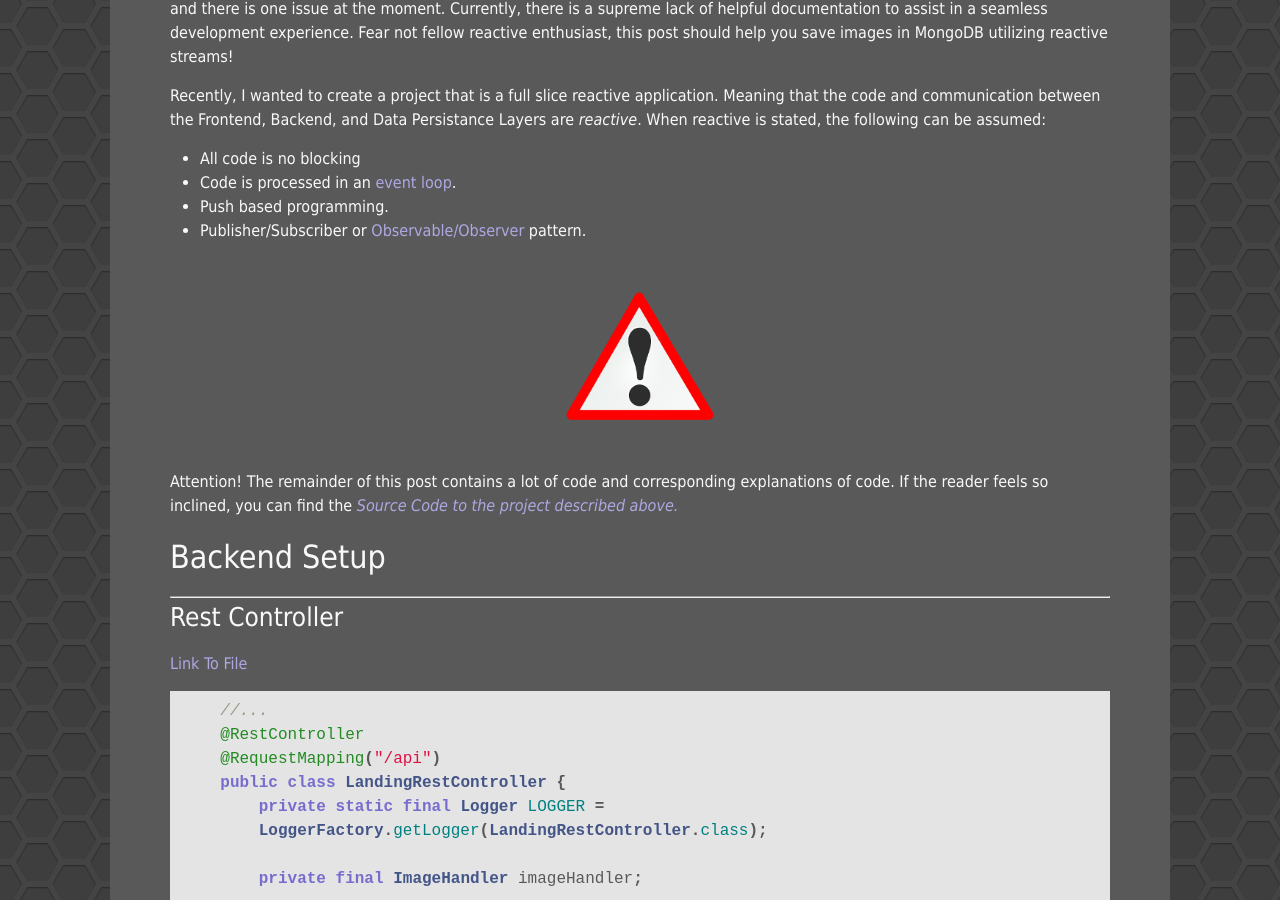
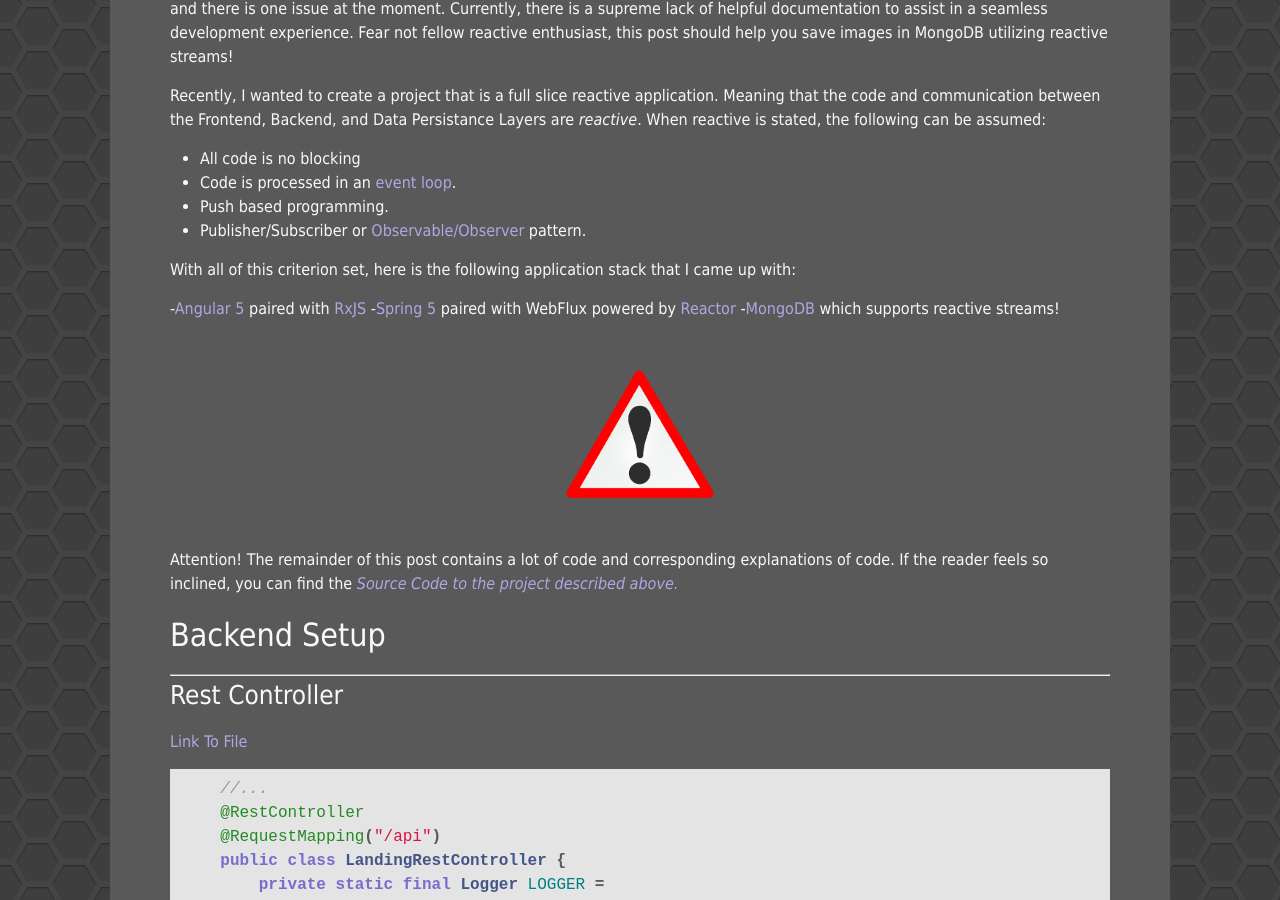
Before and after one commit to Unthrottled/blog, a Jekyll site: the page built from _posts/2017-12-14-Reactive-Mongo-Image-Persistence.md, in a window 1280 px wide and 900 px high, scrolled down 744 px. Built offline with Jekyll 4.4.1, drawn with Linux system fonts in a browser that asks for light colours.

Commit message:
dat tech stack

```diff
--- a/_posts/2017-12-14-Reactive-Mongo-Image-Persistence.md
+++ b/_posts/2017-12-14-Reactive-Mongo-Image-Persistence.md
@@ -17,6 +17,12 @@ When reactive is stated, the following can be assumed:
 - Code is processed in an [event loop](http://vertx.io/docs/guide-for-java-devs/#_core_vert_x_concepts).
 - Push based programming.
 - Publisher/Subscriber or [Observable/Observer](http://reactivex.io/intro.html) pattern.
+
+With all of this criterion set, here is the following application stack that I came up with:
+
+-[Angular 5](https://angular.io/) paired with [RxJS](http://reactivex.io/rxjs/)
+-[Spring 5](https://spring.io/) paired with WebFlux powered by [Reactor](https://projectreactor.io/)
+-[MongoDB](https://www.mongodb.com/) which supports reactive streams!
 
 ![Warning]({{site.imageDir}}mongo_images/trigger warnings.png)
 
```
